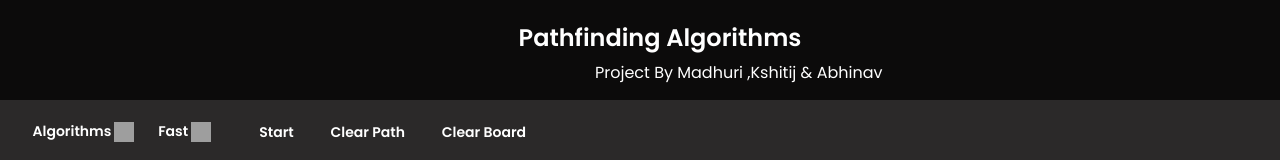
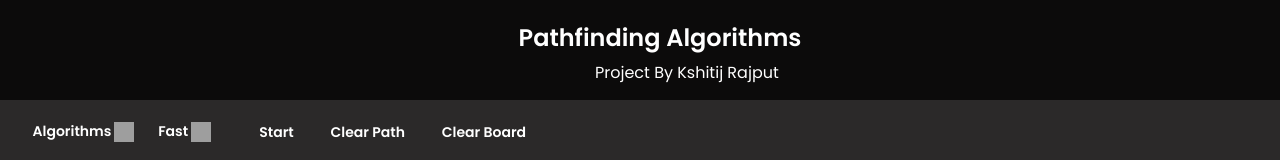
Before and after one commit to Kshitijr39077/pathfinding_visualizer, a plain HTML site: page index.html in a window 1280 px wide. Shown: the top 160 px of the page. Drawn offline with Linux system fonts and the light colour scheme; grey boxes are pictures that could not be loaded.

Commit message:
Update index.html

```diff
--- a/index.html
+++ b/index.html
@@ -58,7 +58,7 @@
             <div class="headder-title-container">
                 <div class="headder-text" draggable="true">Pathfinding Algorithms</div>
                 <div class="headder-options">
-                    <div class="subtitle">Project By Madhuri ,Kshitij & Abhinav</div>
+                    <div class="subtitle">Project By Kshitij Rajput</div>
                 </div>
             </div>
             <div class="options-container">
```
